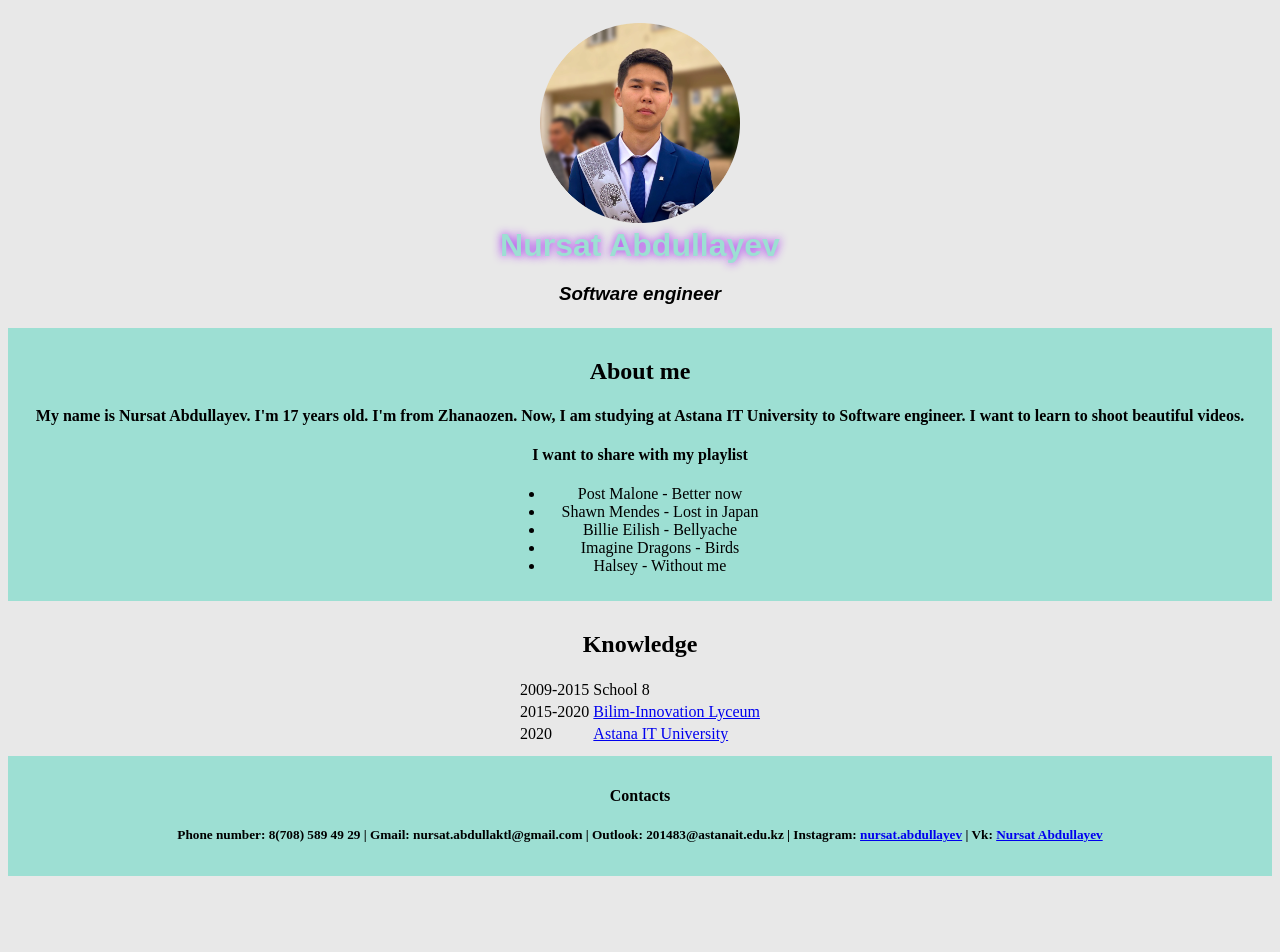
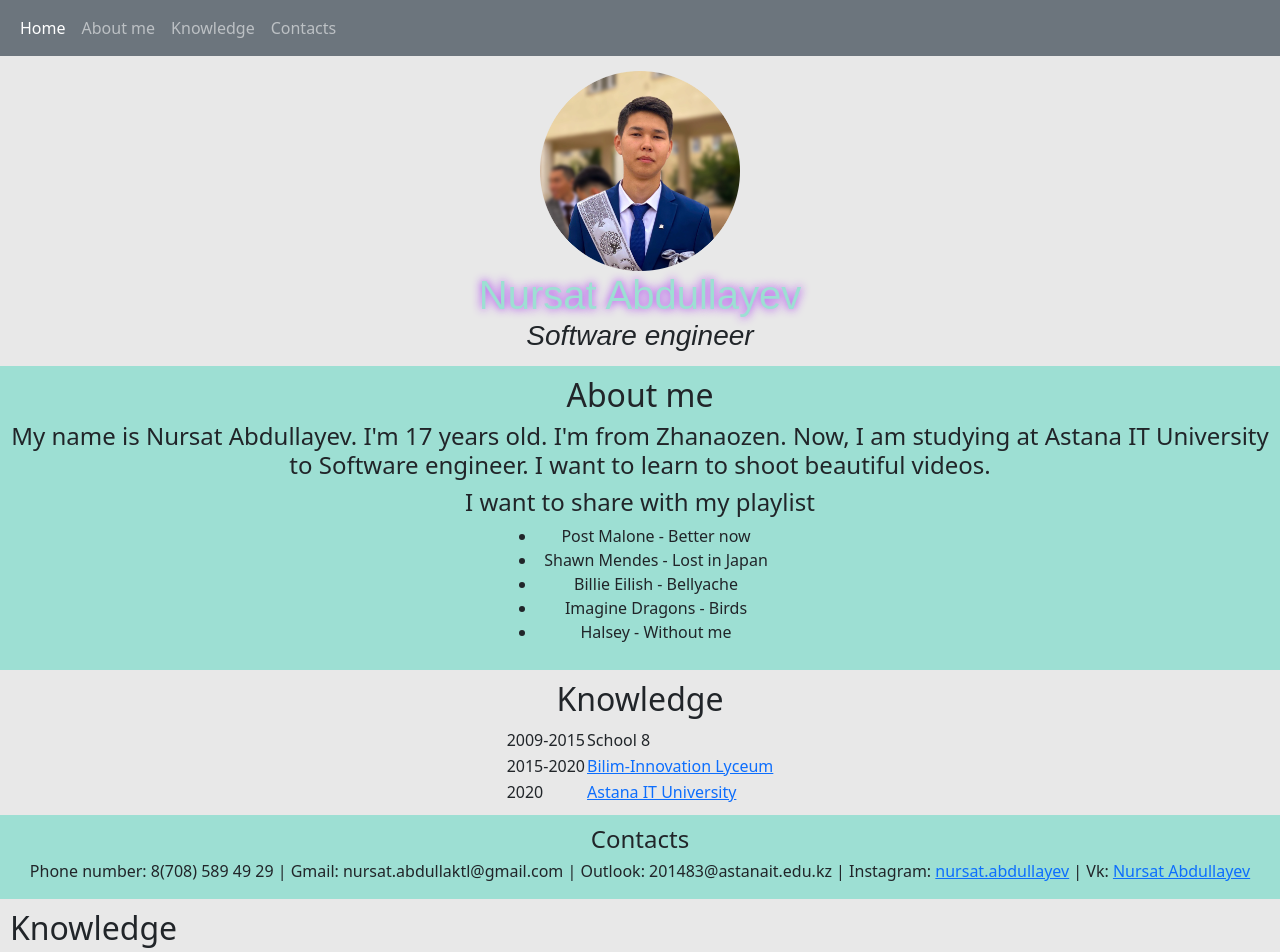
Before and after one commit to nursat1909/website, a plain HTML site: page index.html in a window 1280 px wide. Shown: the top 952 px of the page. Before the commit the page ends 884 px from the top, so only its background shows below. Drawn offline with nearby package versions, Linux system fonts and the light colour scheme; a web font is replaced by a local one.

Commit message:
Update index.html

```diff
--- a/index.html
+++ b/index.html
@@ -3,11 +3,39 @@
   <head>
     <meta charset="utf-8">
     <link rel="stylesheet" href="css/style.css">
-
+    <link href="https://cdn.jsdelivr.net/npm/bootstrap@5.0.0-beta1/dist/css/bootstrap.min.css" rel="stylesheet" integrity="sha384-giJF6kkoqNQ00vy+HMDP7azOuL0xtbfIcaT9wjKHr8RbDVddVHyTfAAsrekwKmP1" crossorigin="anonymous">
+    <link rel="preconnect" href="https://fonts.gstatic.com">
+<link href="https://fonts.googleapis.com/css2?family=Yusei+Magic&display=swap" rel="stylesheet">
     <title>Nursat's homepage</title>
     <link rel="icon" href="favicon.ico">
   </head>
   <body>
+    <nav class="navbar navbar-expand-lg navbar-dark bg-secondary">
+      <div class="container-fluid">
+        <button class="navbar-toggler" type="button" data-bs-toggle="collapse" data-bs-target="#navbarNav" aria-controls="navbarNav" aria-expanded="false" aria-label="Toggle navigation">
+          <span class="navbar-toggler-icon"></span>
+        </button>
+        <div class="collapse navbar-collapse" id="navbarNav">
+          <ul class="navbar-nav">
+            <li class="nav-item">
+              <a class="nav-link active" aria-current="page" href="#">Home</a>
+            </li>
+            <li class="nav-item">
+              <a class="nav-link" href="#">About me</a>
+            </li>
+            <li class="nav-item">
+              <a class="nav-link" href="#">Knowledge</a>
+            </li>
+            <li class="nav-item">
+              <a class="nav-link" href="#">Contacts</a>
+            </li>
+          </ul>
+        </div>
+      </div>
+    </nav>
+
+
+
 
 <center>
 <div class="head2">
@@ -18,8 +46,12 @@
   <em><h3>Software engineer</h3> </em>
 </div>
 
+<div class="body2">
 
 <div class="aboutme">
+  <div class="aboutmetext">
+
+
   <h2>About me</h2>
   <h4>My name is Nursat Abdullayev. I'm 17 years old. I'm from Zhanaozen. Now, I am studying at Astana IT University to Software engineer. I want to learn to shoot beautiful videos.</h4>
   <h4>I want to share with my playlist</h4>
@@ -31,6 +63,45 @@
   <li>Imagine Dragons - Birds</li>
   <li>Halsey - Without me</li>
 </ul>
+
+</div>
+</div>
+
+</div>
+
+
+
+<div class="knowledge">
+<h2>Knowledge</h2>
+<table>
+  <tr>
+    <td>2009-2015</td> <td>School 8</td> </tr> <tr>
+      <td>2015-2020</td> <td><a href="https://bil.edu.kz/object/zhangaozen-bilim-innovatsiya-litsej-internaty/">Bilim-Innovation Lyceum</a></td>
+    </tr>
+<tr>
+  <td>2020</td> <td><a href="https://astanait.edu.kz/kk/aitu/">Astana IT University</a></td>
+</tr>
+
+</table>
+
+ </div>
+
+</div>
+
+
+
+<div class="contacts">
+
+
+  <h4>Contacts</h4>
+
+    <h6>  Phone number: 8(708) 589 49 29 | Gmail: nursat.abdullaktl@gmail.com | Outlook: 201483@astanait.edu.kz | Instagram: <a href="https://www.instagram.com/nursat.abdullayev/">nursat.abdullayev</a> | Vk: <a href="https://vk.com/nursat1909">Nursat Abdullayev</a>
+  </h6>
+
+</div>
+</center>
+  </body>
+</html>
 
 </div>
 
```
